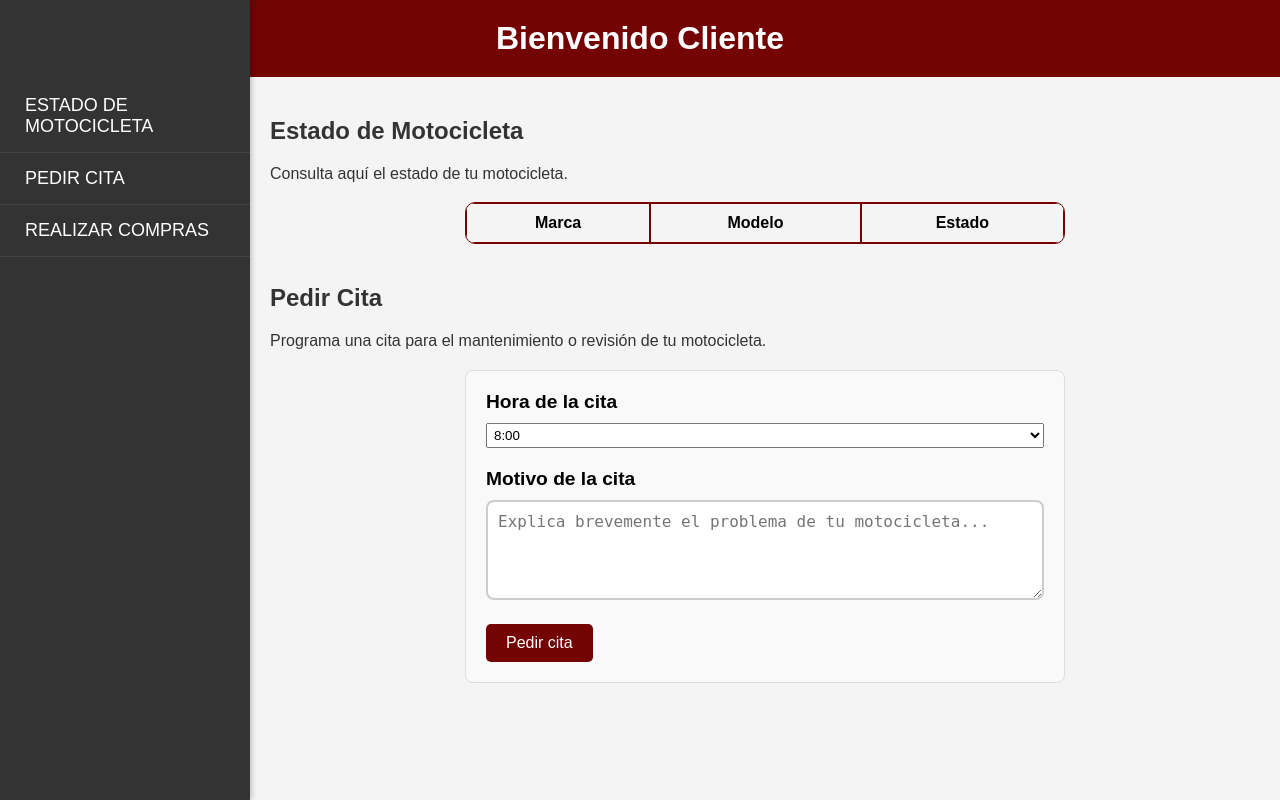
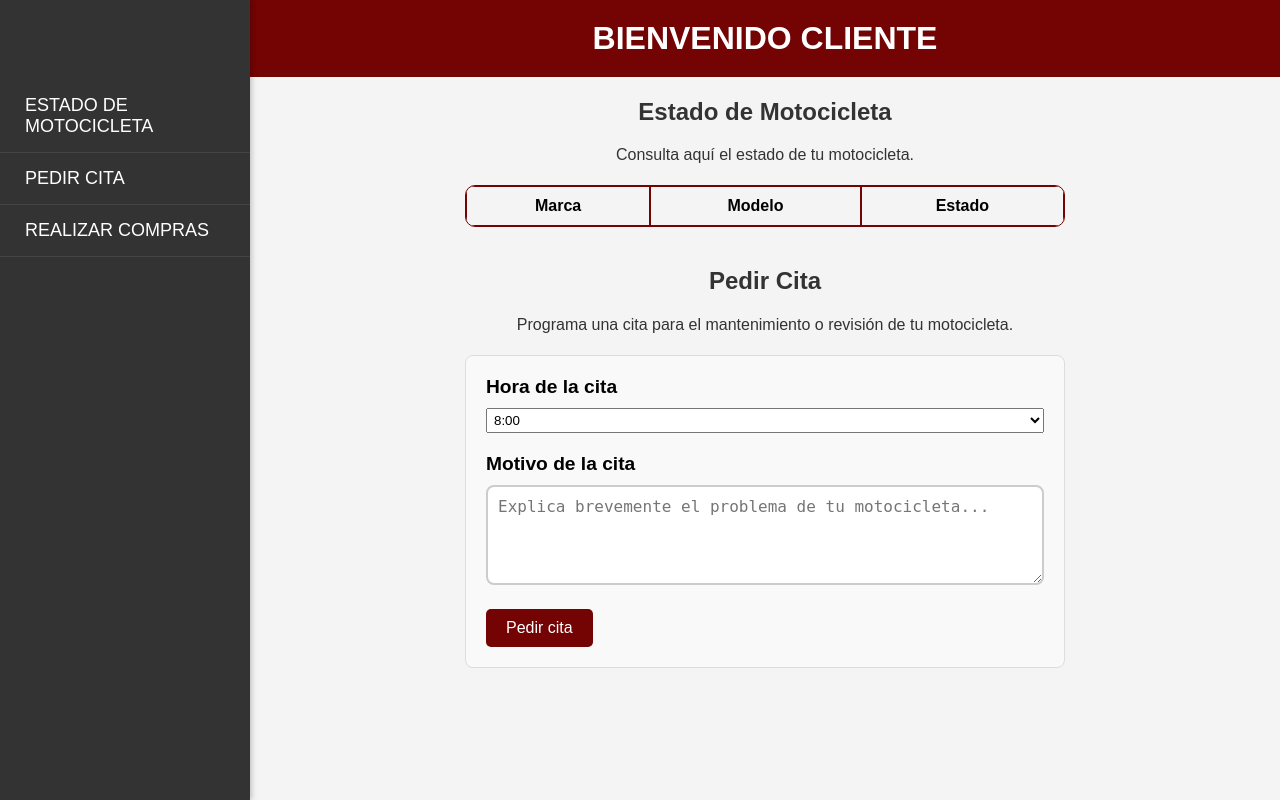
Before and after one commit to tupadregvng/Proyecto-DAW, a PHP site: page /indexCliente.php in a window 1280 px wide. Run offline with PHP 8.4, Linux system fonts and the light colour scheme; lists and menus that the app fills with data are empty.

Commit message:
ajuste de posición de elementos

```diff
--- a/indexCliente.css
+++ b/indexCliente.css
@@ -5,6 +5,7 @@
     padding: 0;
 }
 
+/*Estilo elementos generales*/
 html, body {
     margin: 0;
     padding: 0;
@@ -19,17 +20,19 @@ h2, p {
     color: #333;
     margin-top:2%;
     margin-bottom: 2%;
+    text-align: center;
 }
 
 
 
 /* Estilos del encabezado */
-header {
+.header {
     background-color: #740303;
     color: white;
     text-align: center;
     padding: 20px;
     width: 100%;
+
 }
 
 /* Estilo general del body y layout */
@@ -44,7 +47,6 @@ body {
 .main-content {
     display: flex;
     margin-left: 250px; /* Espacio reservado para la sidebar */
-    padding: 20px;
     flex: 1; /* Hacer que ocupe todo el espacio restante */
     width: calc(100% - 250px); /* Ajustar al ancho restante */
     overflow-x: hidden; /* Prevenir desbordamientos horizontales */
--- a/indexCliente.php
+++ b/indexCliente.php
@@ -7,15 +7,15 @@
     <title>Cliente</title>
 </head>
 <body>
-    <header>
-    <h1>Bienvenido Cliente</h1>
-    </header>
     <div class="sidebar">
             <a href="#estado-motocicleta">ESTADO DE MOTOCICLETA</a>
             <a href="#pedir-cita">PEDIR CITA</a>
             <a href="tiendaWeb.html">REALIZAR COMPRAS</a>
     </div>
     <div class="main-content">
+        <div class="header">
+            <h1>BIENVENIDO CLIENTE</h1>
+        </div>
 
         <section id="estado-motocicleta">
             <h2>Estado de Motocicleta</h2>
```
